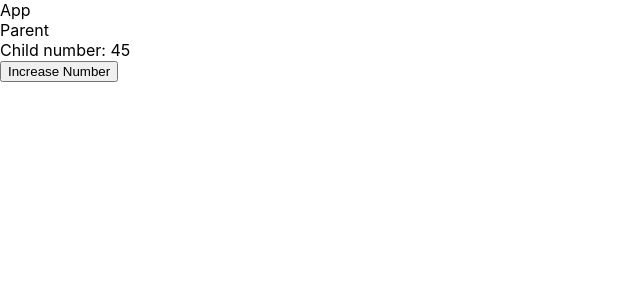
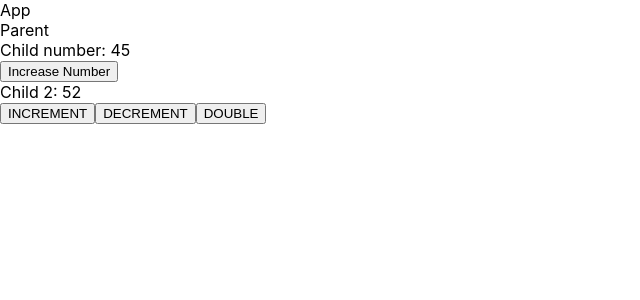
Before and after one commit to Kinza-Raza/react-demo-context, a React (Create React App) app: page / in a window 1280 px wide. Shown: the top 300 px of the page, without its empty margins (0-640 px from the left). Built offline with nearby package versions, Linux system fonts and the light colour scheme.

Commit message:
useReducer

```diff
--- /dev/null
+++ b/src/Child2.js
@@ -0,0 +1,21 @@
+import React from 'react';
+import numberReducer from './numberReducer';
+import valueContext from './valueContext';
+//import './App.css';
+
+function Child2() {
+
+let [state, dispatch] = React.useReducer(numberReducer,52);
+
+  return (
+    <div> Child 2: {state}
+    <br></br>
+    <button onClick={ ()=> { dispatch({type:"Increment", value:10}); } }>INCREMENT</button>
+    <button onClick={ ()=> { dispatch({type:"Decrement"}); } }>DECREMENT</button>
+    <button onClick={ ()=> { dispatch({type:"Double"}); } }>DOUBLE</button>
+
+    </div>
+  );
+}
+
+export default Child2;
--- a/src/Parent.js
+++ b/src/Parent.js
@@ -1,11 +1,13 @@
 import React from 'react';
 import './Parent.css';
 import Child from './Child.js';
+import Child2 from './Child2';
 
 function Parent(props) {
   return (
     <div>Parent
       <Child></Child>
+      <Child2></Child2>
     </div>
   );
 }
--- /dev/null
+++ b/src/numberReducer.js
@@ -0,0 +1,13 @@
+
+const numberReducer = (state, action) => {
+    switch (action.type) {
+        case "Increment":
+            return state + action.value
+        case "Decrement":
+            return state - 1
+        case "Double":
+            return state*2
+    }
+}
+
+export default numberReducer;
```
